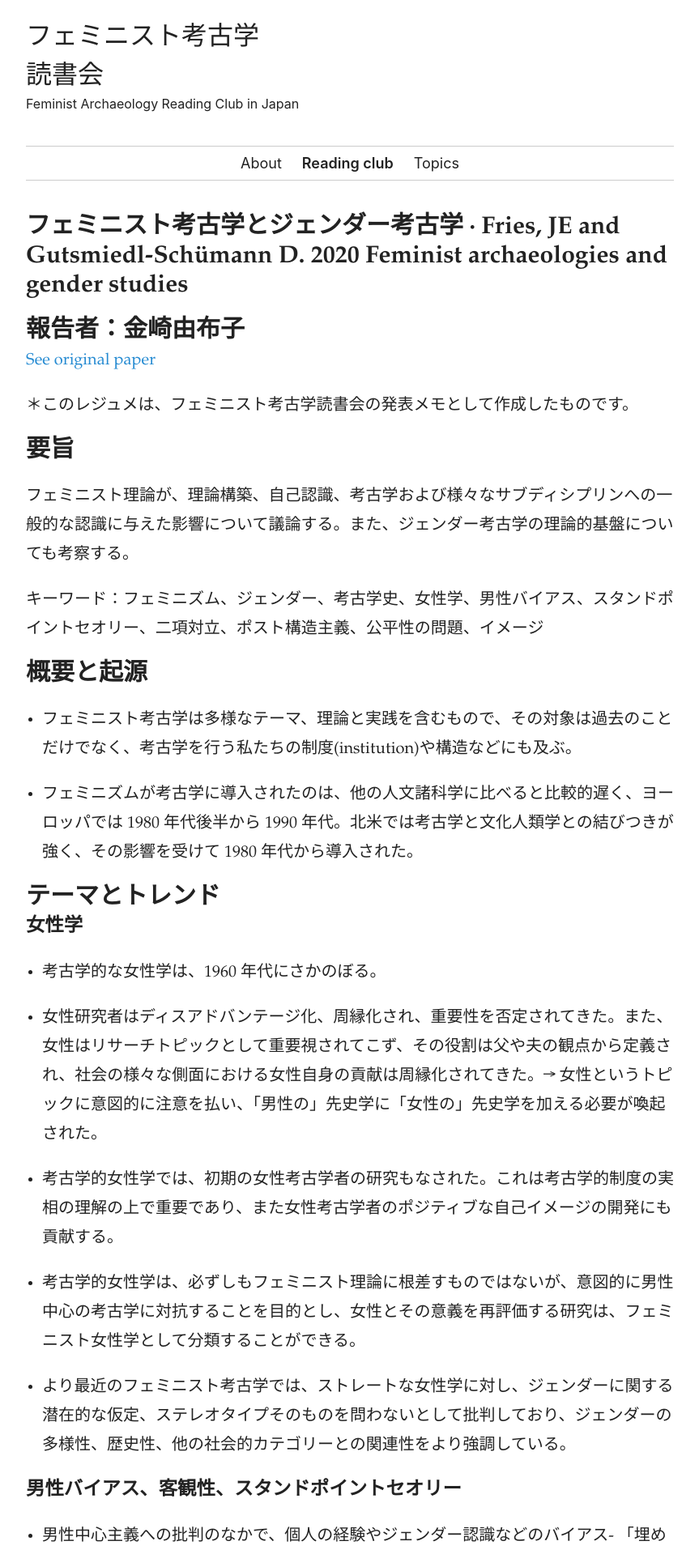
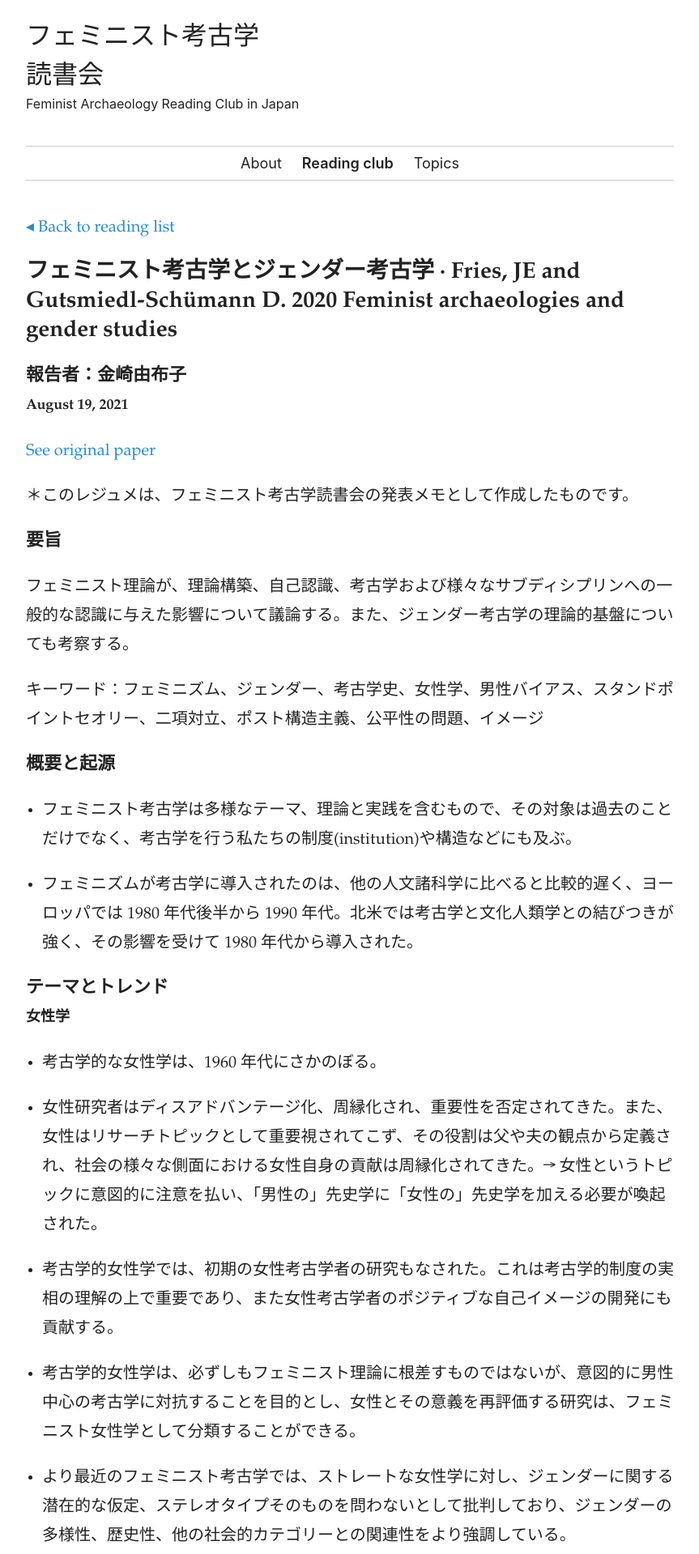
Before and after one commit to nishikarch/nishikarch.github.io, a Jekyll site: the page built from _posts/2021-08-19-fries-je-and-gutsmiedl-schümann.md, in a window 1280 px wide. Shown: the top 1919 px of the page at 81% size, without its empty margins (208-1071 px from the left). Built offline with Jekyll 4.4.1, drawn with Linux system fonts in a browser that asks for light colours.

Commit message:
minor improvements for post styling

```diff
--- a/_layouts/default.html
+++ b/_layouts/default.html
@@ -23,7 +23,7 @@
           <a href="{{ '/about' | relative_url }}" {% if page.name == 'about.md' %}class="current"{% endif %}>About</a>
         </li>
         <li>
-          <a href="{{ '/reading' | relative_url }}" {% if page.name == 'reading.md' %}{% endif %}{% if page.id %}class="current"{% endif %}>Reading club</a>
+          <a href="{{ '/reading' | relative_url }}" {% if page.name == 'reading.md' %}class="current"{% endif %}{% if page.id %}class="current"{% endif %}>Reading club</a>
         </li>
         <li>
           <a href="{{ '/topics' | relative_url }}" {% if page.name == 'topics.md' %}class="current"{% endif %}>Topics</a>
--- a/_layouts/post.html
+++ b/_layouts/post.html
@@ -2,8 +2,11 @@
 layout: default
 ---
 
+<p><a href="{{ '/reading' | relative_url }}">◂ Back to reading list</a></p>
+
 <h1>{{page.title}}</h1>
 <h2>報告者：{{page.reporter}}</h2>
+<h3>{{page.date | date: "%B %d, %Y"}}</h3>
 
 <a href="{{page.paper}}">See original paper</a>
 
--- a/main.css
+++ b/main.css
@@ -101,11 +101,17 @@ nav li .current {
   margin: 20px 0;
 }
 
+.content h1 {
+  font-size: 28px;
+}
+
 .content h2 {
+  font-size: 22px;
   margin-top: 20px;
 }
 
 .content h3 {
+  font-size: 18px;
   margin-bottom: 20px;
 }
 
```
